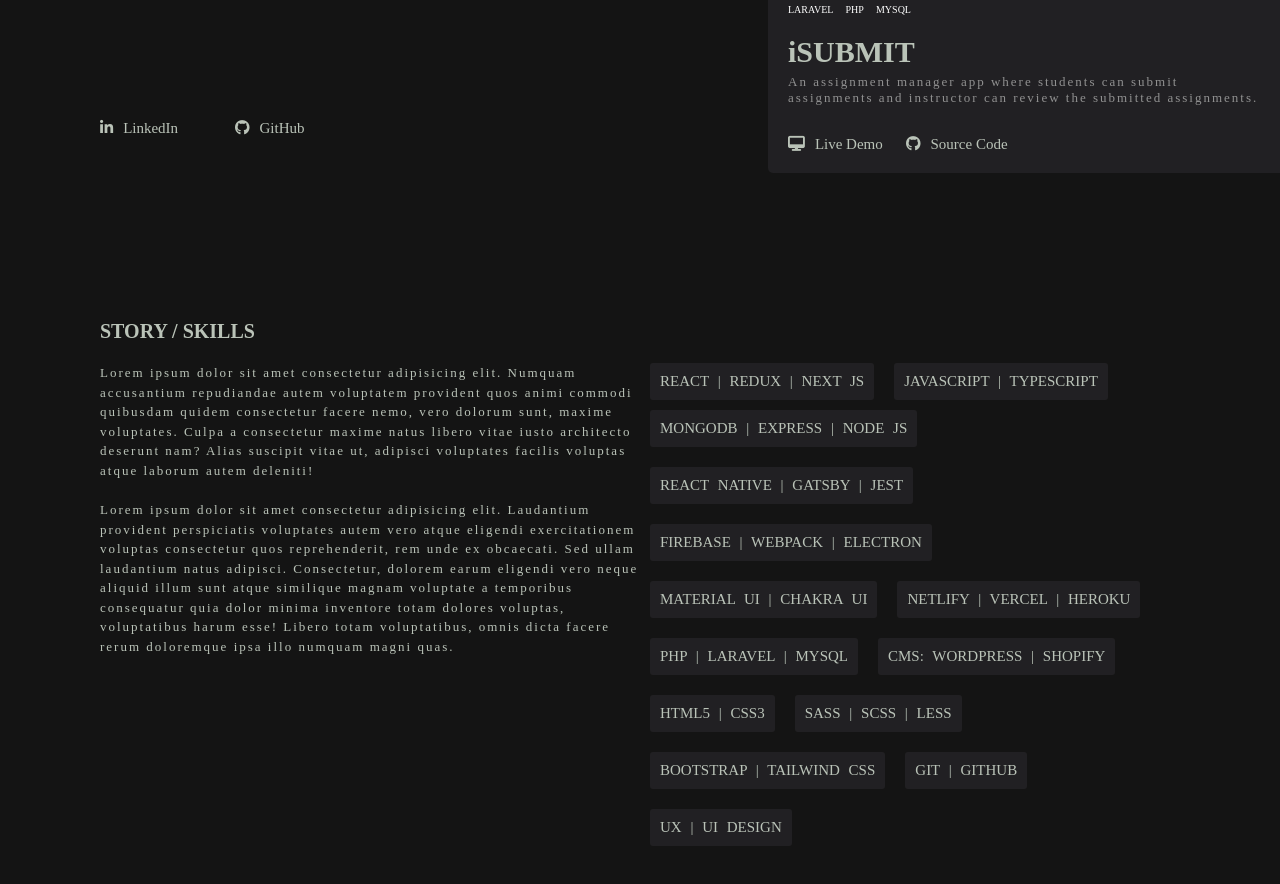
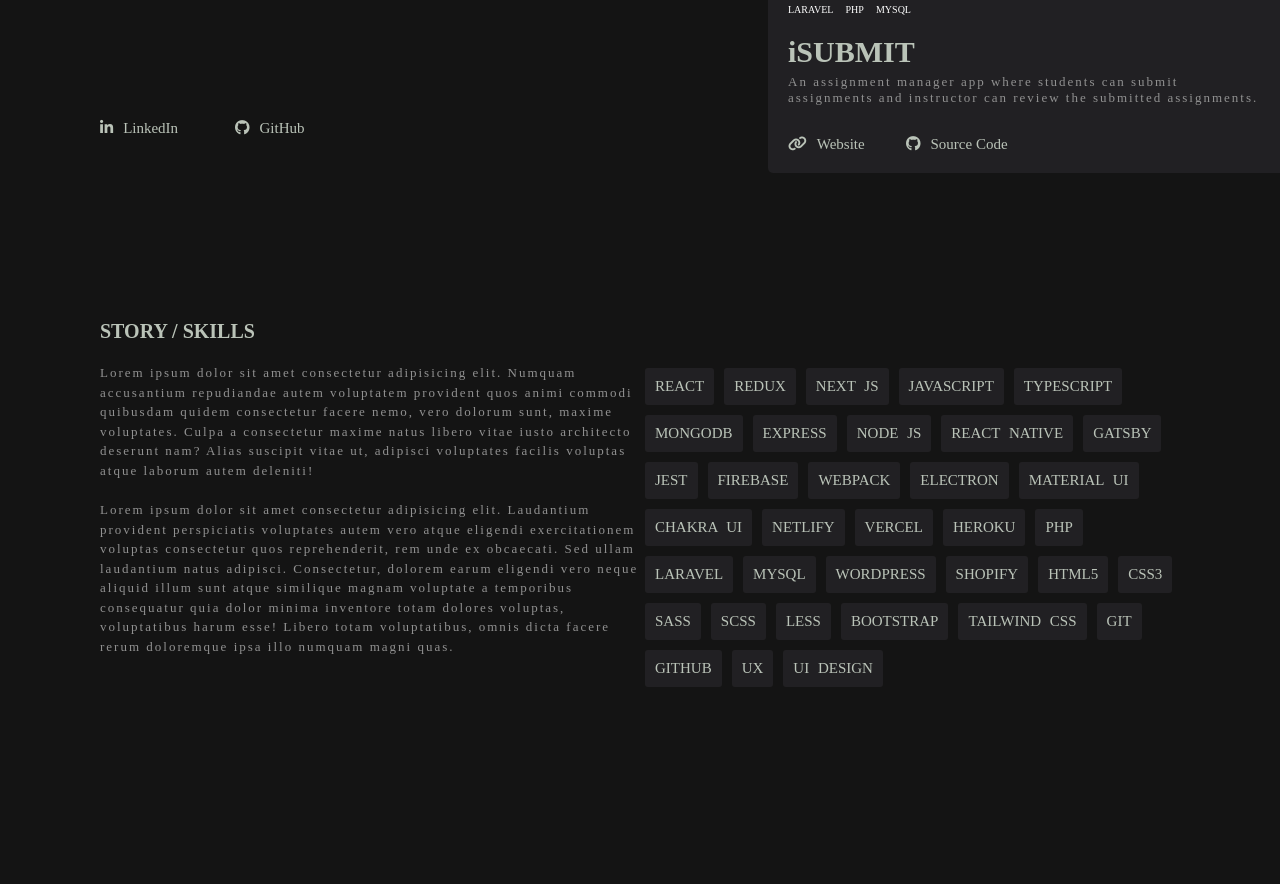
Before and after one commit to elughsmanuel/elughs-manuel-app, a React (Create React App) app: page / in a window 1280 px wide. Shown: the part 520-1404 px from the top of the page. After the commit the page ends 1252 px from the top, so only its background shows below. Built offline with nearby package versions, Linux system fonts and the light colour scheme; a web font is replaced by a local one.

Commit message:
skills components change

```diff
--- a/src/Header/Header.module.css
+++ b/src/Header/Header.module.css
@@ -124,6 +124,7 @@
     }
     .long-copy {
         font-size: 1.8rem;
+        margin-bottom: 1rem;
     }
     .header-social-links {
         width: 70%;
--- a/src/Header/Projects/Projects.js
+++ b/src/Header/Projects/Projects.js
@@ -11,7 +11,7 @@ const Projects = (props) => {
                     <p className={classes['project-desc']}>Book App is a cataloging web application that allows individuals to search its database of IT, Programming and Computer Science books.</p>
                     <div className={classes['project-links']}>
                         <div className={classes['project-links-of-2']}>
-                            <a href='https://thebookapp.netlify.app/'><i className="fa-solid fa-desktop"></i>Live Demo</a>
+                            <a href='https://thebookapp.netlify.app/'><i className="fa-solid fa-link"></i>Website</a>
                         </div>
                         <div className={classes['project-links-of-2']}>
                             <a href='https://github.com/elughsmanuel/book-app'><i className="fa-brands fa-github"></i>Source Code</a>
@@ -26,7 +26,7 @@ const Projects = (props) => {
                     <p className={classes['project-desc']}>Calculate currency and foreign exchange rates with iEXCHANGE. Choose the currency and the amount to get the exchange rate.</p>
                     <div className={classes['project-links']}>
                         <div className={classes['project-links-of-2']}>
-                            <a href='https://iexchange.netlify.app/'><i className="fa-solid fa-desktop"></i>Live Demo</a>
+                            <a href='https://iexchange.netlify.app/'><i className="fa-solid fa-link"></i>Website</a>
                         </div>
                         <div className={classes['project-links-of-2']}>
                             <a href='https://github.com/elughsmanuel/iexchange'><i className="fa-brands fa-github"></i>Source Code</a>
@@ -41,7 +41,7 @@ const Projects = (props) => {
                     <p className={classes['project-desc']}>An assignment manager app where students can submit assignments and instructor can review the submitted assignments.</p>
                     <div className={classes['project-links']}>
                         <div className={classes['project-links-of-2']}>
-                            <a href='https://github.com/elughsmanuel/isubmit'><i className="fa-solid fa-desktop"></i>Live Demo</a>
+                            <a href='https://github.com/elughsmanuel/isubmit'><i className="fa-solid fa-link"></i>Website</a>
                         </div>
                         <div className={classes['project-links-of-2']}>
                             <a href='https://github.com/elughsmanuel/isubmit'><i className="fa-brands fa-github"></i>Source Code</a>
--- a/src/Story/Skills.js
+++ b/src/Story/Skills.js
@@ -3,46 +3,109 @@ const Skills = (props) => {
     return (
         <div className={classes['skills-box']}>
             <div className={classes['skill-item']}>
-                <h3>React | Redux | Next JS</h3>
+                <h3>React</h3>
             </div>
             <div className={classes['skill-item']}>
-                <h3>JavaScript | TypeScript</h3>
+                <h3>Redux </h3>
             </div>
             <div className={classes['skill-item']}>
-                <h3>MongoDB | Express | Node JS</h3>
+                <h3>Next JS</h3>
             </div>
             <div className={classes['skill-item']}>
-                <h3>React Native | Gatsby | Jest</h3>
+                <h3>JavaScript</h3>
             </div>
             <div className={classes['skill-item']}>
-                <h3>Firebase | Webpack | Electron</h3>
+                <h3>TypeScript</h3>
             </div>
             <div className={classes['skill-item']}>
-                <h3>Material UI | Chakra UI</h3>
+                <h3>MongoDB</h3>
             </div>
             <div className={classes['skill-item']}>
-                <h3>Netlify | Vercel | Heroku</h3>
+                <h3>Express</h3>
             </div>
             <div className={classes['skill-item']}>
-                <h3>PHP | Laravel | MySQL</h3>
+                <h3>Node JS</h3>
             </div>
             <div className={classes['skill-item']}>
-                <h3>CMS: WordPress | Shopify</h3>
+                <h3>React Native</h3>
             </div>
             <div className={classes['skill-item']}>
-                <h3>HTML5 | CSS3</h3>
+                <h3>Gatsby</h3>
             </div>
             <div className={classes['skill-item']}>
-                <h3>SASS | SCSS | LESS</h3>
+                <h3>Jest</h3>
             </div>
             <div className={classes['skill-item']}>
-                <h3>Bootstrap | Tailwind CSS</h3>
+                <h3>Firebase</h3>
             </div>
             <div className={classes['skill-item']}>
-                <h3>Git | GitHub</h3>
+                <h3>Webpack</h3>
             </div>
             <div className={classes['skill-item']}>
-                <h3>UX | UI Design</h3>
+                <h3>Electron</h3>
+            </div>
+            <div className={classes['skill-item']}>
+                <h3>Material UI</h3>
+            </div>
+            <div className={classes['skill-item']}>
+                <h3>Chakra UI</h3>
+            </div>
+            <div className={classes['skill-item']}>
+                <h3>Netlify</h3>
+            </div>
+            <div className={classes['skill-item']}>
+                <h3>Vercel</h3>
+            </div>
+            <div className={classes['skill-item']}>
+                <h3>Heroku</h3>
+            </div>
+            <div className={classes['skill-item']}>
+                <h3>PHP</h3>
+            </div>
+            <div className={classes['skill-item']}>
+                <h3>Laravel</h3>
+            </div>
+            <div className={classes['skill-item']}>
+                <h3>MySQL</h3>
+            </div>
+            <div className={classes['skill-item']}>
+                <h3>WordPress</h3>
+            </div>
+            <div className={classes['skill-item']}>
+                <h3>Shopify</h3>
+            </div>
+            <div className={classes['skill-item']}>
+                <h3>HTML5</h3>
+            </div>
+            <div className={classes['skill-item']}>
+                <h3>CSS3</h3>
+            </div>
+            <div className={classes['skill-item']}>
+                <h3>SASS</h3>
+            </div>
+            <div className={classes['skill-item']}>
+                <h3>SCSS</h3>
+            </div>
+            <div className={classes['skill-item']}>
+                <h3>LESS</h3>
+            </div>
+            <div className={classes['skill-item']}>
+                <h3>Bootstrap</h3>
+            </div>
+            <div className={classes['skill-item']}>
+                <h3>Tailwind CSS</h3>
+            </div>
+            <div className={classes['skill-item']}>
+                <h3>Git</h3>
+            </div>
+            <div className={classes['skill-item']}>
+                <h3>GitHub</h3>
+            </div>
+            <div className={classes['skill-item']}>
+                <h3>UX</h3>
+            </div>
+            <div className={classes['skill-item']}>
+                <h3>UI Design</h3>
             </div>
         </div>
      );
--- a/src/Story/Skills.module.css
+++ b/src/Story/Skills.module.css
@@ -8,7 +8,7 @@
     color: #BAC3B8;
     background-color: #212023;
     border-radius: 3px;
-    margin: 1rem;
+    margin: 5px;
     transition: all 1s;
 }
 
@@ -17,18 +17,6 @@
     background-color: #BAC3B8;
     transform: scale(.9);
     transform-origin: right;
-}
-
-.skill-item:first-child {
-    margin-top: unset;
-}
-
-.skill-item:nth-child(2) {
-    margin-top: unset;
-}
-
-.skill-item:nth-child(3) {
-    margin-top: unset;
 }
 
 .skill-item h3 {
@@ -47,8 +35,8 @@
 @media only screen and (max-width: 768px) {
     .skill-item {
         margin: unset;
-        margin-right: 2rem !important;
-        margin-bottom: 2rem !important;
+        margin-right: 1rem !important;
+        margin-bottom: 1rem !important;
     }
     .skill-item:hover {
         transform: unset;
--- a/src/Story/Story.module.css
+++ b/src/Story/Story.module.css
@@ -21,7 +21,7 @@
 
 .long-copy {
     font-size: 1.3rem;
-    color: #BAC3B8;
+    color: #919191;
     font-weight: 500;
     letter-spacing: 2px;
     line-height: 150%;
@@ -45,6 +45,6 @@
         padding: 0rem 2rem 4rem;
     }
     .long-copy {
-        font-size: 1.8rem;
+        font-size: 1.6rem;
     }
 }
```
